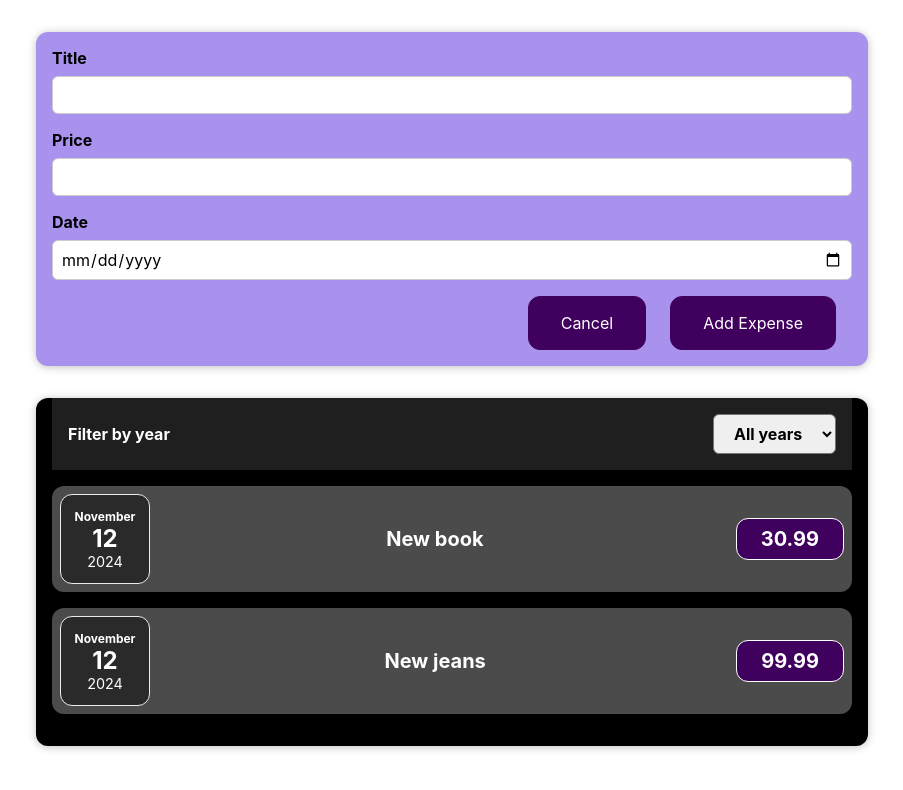
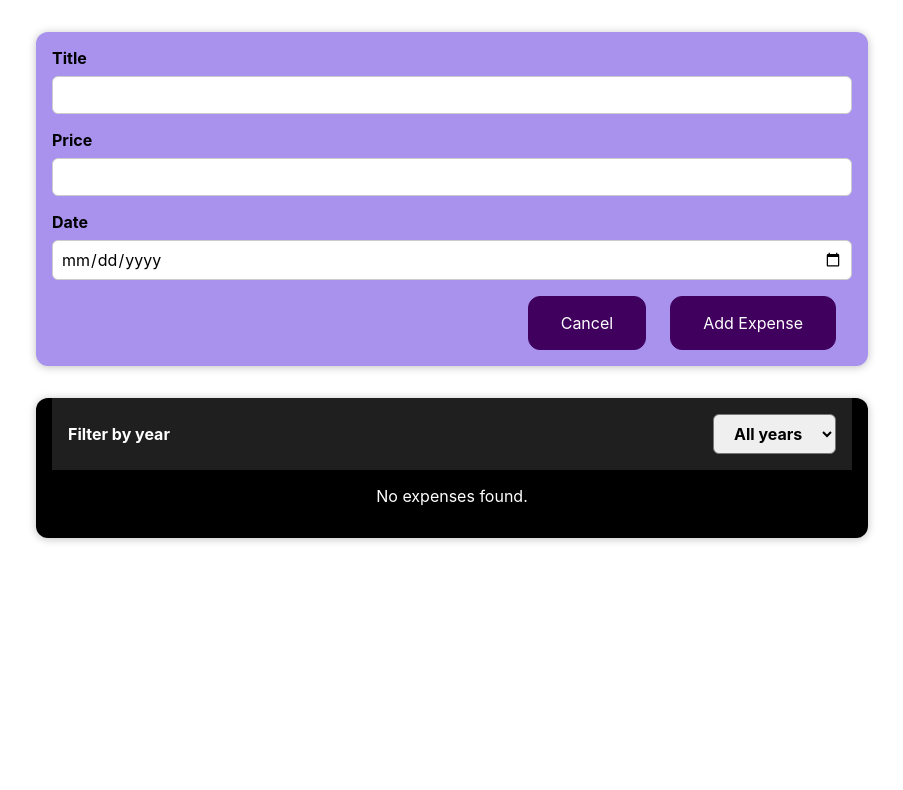
Before and after one commit to kermokao/react-js, a React (Vite) app: page / in a window 1280 px wide. Shown: the top 790 px of the page, without its empty margins (188-1091 px from the left). Built offline with nearby package versions, Linux system fonts and the light colour scheme.

Commit message:
localstorage

```diff
--- a/src/App.jsx
+++ b/src/App.jsx
@@ -1,23 +1,36 @@
 import "./App.css";
-import { useState } from "react";
+import { useEffect, useState } from "react";
 import Expenses from "./components/Expenses/Expenses";
 import NewExpense from "./components/NewExpense/NewExpense";
 
 const App = () => {
     const [selectedYear, setSelectedYear] = useState('all')
 
-    const [expenses, setExpenses] = useState([
-        {
-            date: new Date(2024, 10, 12),
-            title: "New book",
-            price: 30.99
-        },
-        {
-            date: new Date(2024, 10, 12),
-            title: "New jeans",
-            price: 99.99
+    const [expenses, setExpenses] = useState(() => {
+        const storedExpenses = localStorage.getItem("expenses");
+
+        if (!storedExpenses) {
+            return [];
         }
-    ])
+
+        try {
+            const parsedExpenses = JSON.parse(storedExpenses);
+            if (!Array.isArray(parsedExpenses)) {
+                return [];
+            }
+
+            return parsedExpenses.map((expense) => ({
+                ...expense,
+                date: new Date(expense.date)
+            }));
+        } catch {
+            return [];
+        }
+    });
+
+    useEffect(() => {
+        localStorage.setItem("expenses", JSON.stringify(expenses));
+    }, [expenses]);
 
     const addExpenseHandler = (expense) => {
         setExpenses((previousExpenses) => [expense, ...previousExpenses])
```
